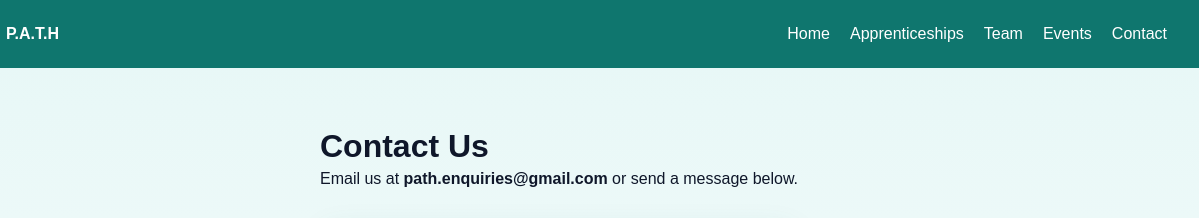
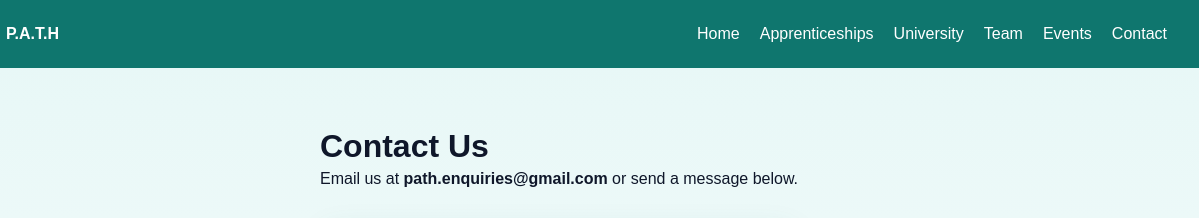
Before and after one commit to Syed-Ali-06/path-website, a plain HTML site: page contact.html in a window 1280 px wide. Shown: the top 218 px of the page, 81-1280 px from the left. Drawn offline with Linux system fonts and the light colour scheme.

Commit message:
Update contact.html

```diff
--- a/contact.html
+++ b/contact.html
@@ -21,6 +21,7 @@
     <ul class="nav-links">
       <li><a href="index.html">Home</a></li>
       <li><a href="apprenticeships.html">Apprenticeships</a></li>
+      <li><a href="university.html" class="active">University</a></li>
       <li><a href="team.html">Team</a></li>
       <li><a href="events.html">Events</a></li>
       <li><a href="contact.html">Contact</a></li>
```
